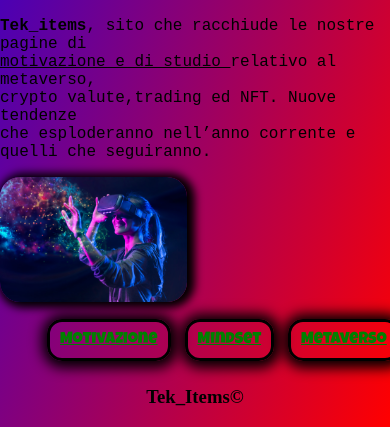
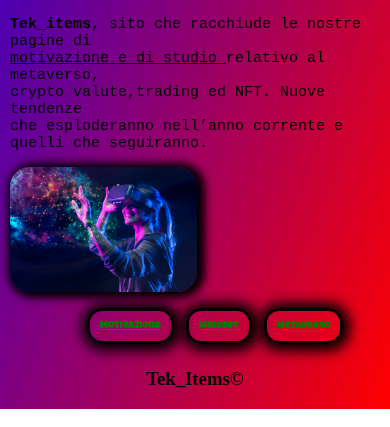
Before and after one commit to tekitems/TeK-Items, a plain HTML site: page index.html in a window 390 px wide. Shown: the part 614-1041 px from the top of the page. Drawn offline with Linux system fonts and the light colour scheme; a web font is replaced by a local one.

Commit message:
mobile 1.9

```diff
--- a/style/mobile.css
+++ b/style/mobile.css
@@ -11,11 +11,12 @@ header{width: 100%; margin-bottom: 0px;}
 .item_containerintestazione{margin-top: 15px;}
 .instagram{padding:5px;}
 .tiktok{padding: 5px;}
-.bg-image{background-position: center;height: 500px; background-size: cover;}
-.list{justify-content:space-between;
+.bg-image{  background-position: center; height: 500px;  background-size: cover;}
+.list{justify-items:left left;
         margin: 0px;
     margin-top:10px;}
-.obj_list{margin: 7px;}
-.prima-frase{width: 100%;}
+.obj_list{margin: 6px; font-size: 10px;}
+.prima-frase{display:block; margin-left: 10px; width: 100%; font-size: 15px;}
+.seconda_immagine{margin-left: 10px;}
 
 }
```
